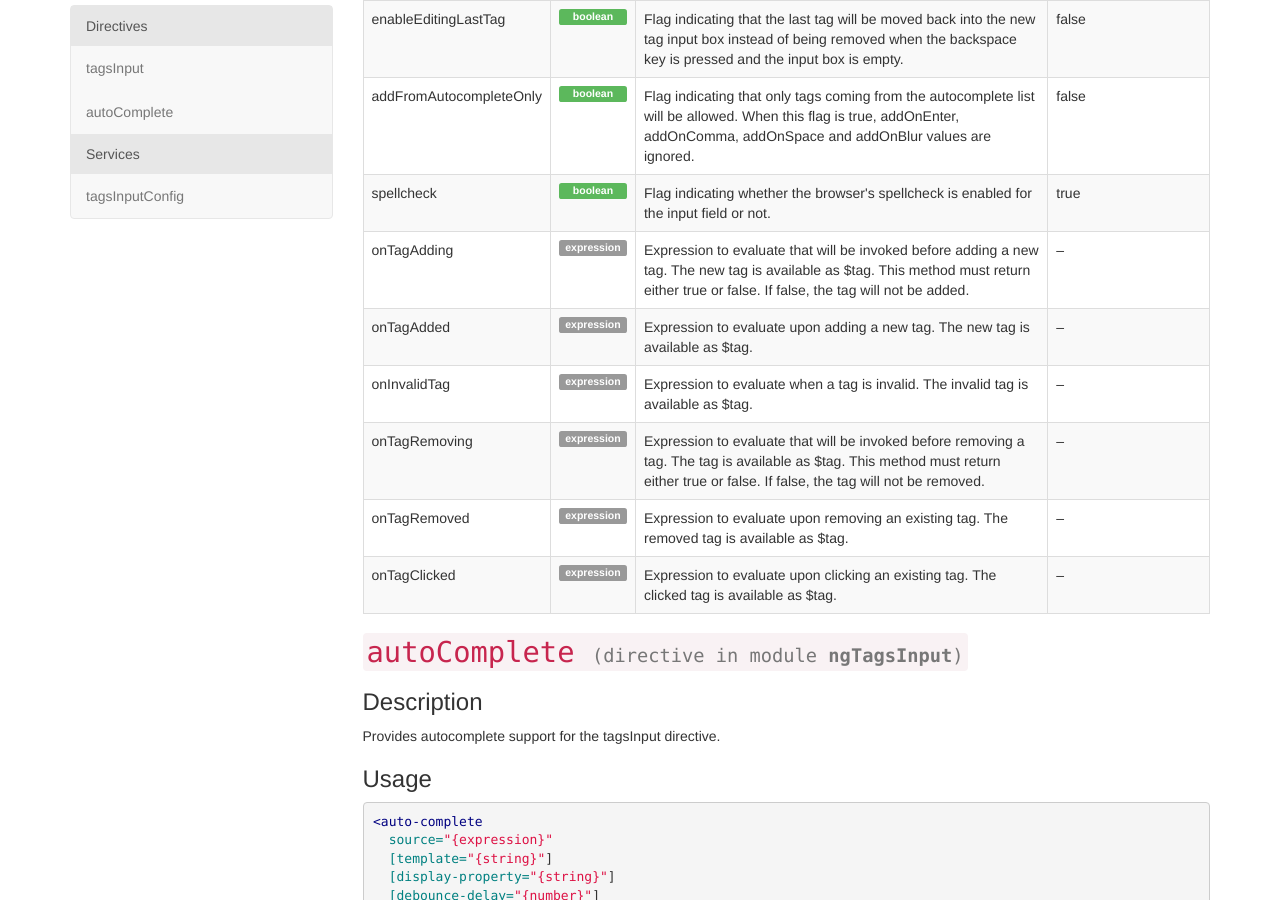
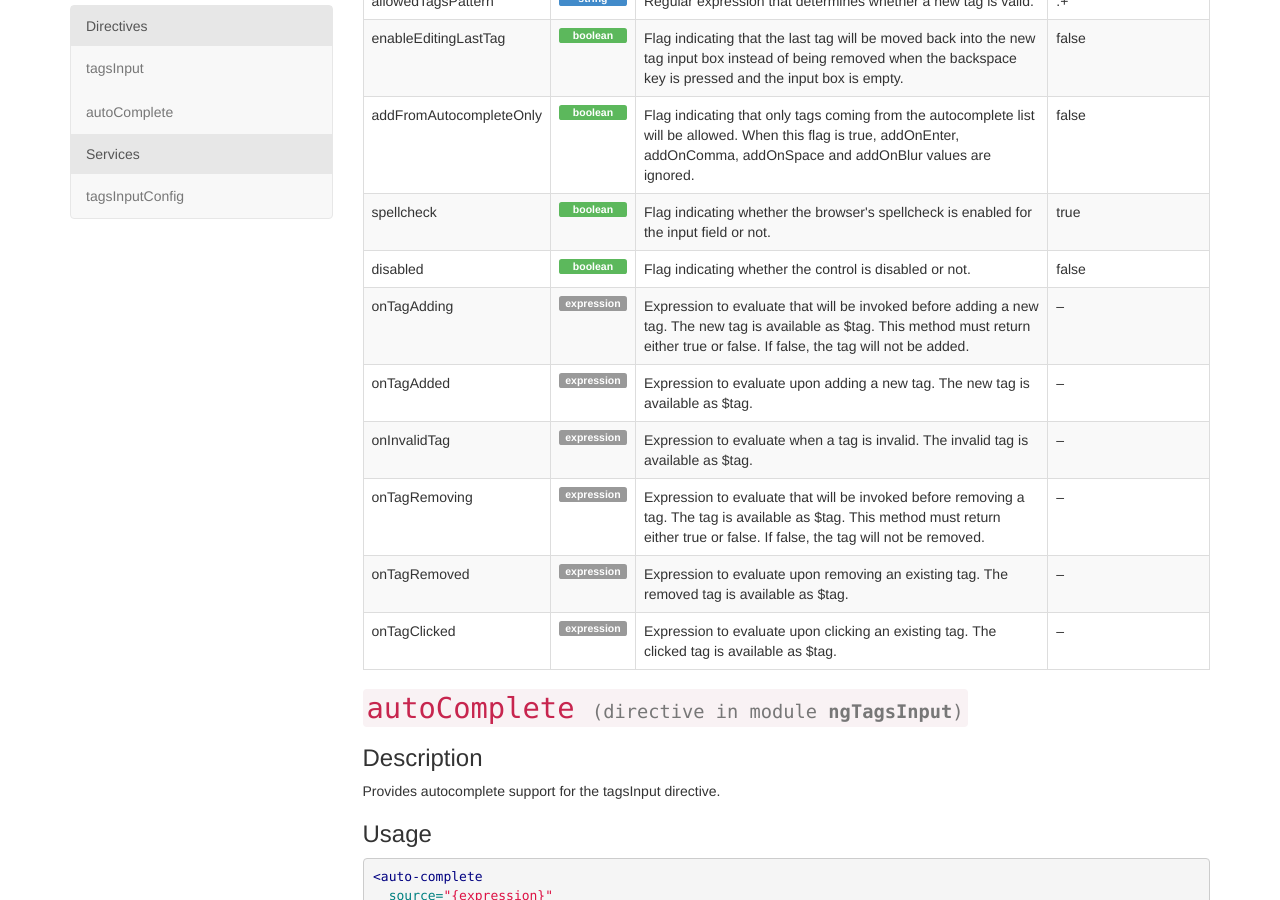
Before and after one commit to mbenford/ngTagsInput, a Jekyll site: the page built from _pages/documentation/api.html, in a window 1280 px wide and 900 px high, scrolled down 2047 px. Built offline with Jekyll 4.4.1, drawn with Linux system fonts in a browser that asks for light colours; nearby versions of some CDN libraries; Markdown is read by kramdown in place of the engine named in the settings; some of the changed text lies outside the part shown.

Commit message:
Added documentation entry for disabled attribute of tags-input.

```diff
--- a/_includes/api/tagsInput.html
+++ b/_includes/api/tagsInput.html
@@ -34,6 +34,7 @@
   [enable-editing-last-tag="{boolean}"]
   [add-from-autocomplete-only="{boolean}"]
   [spellcheck="{boolean}"]
+  [disabled="{boolean}"]
   [on-tag-adding="{expression}"]
   [on-tag-added="{expression}"]
   [on-invalid-tag="{expression}"]
@@ -207,6 +208,12 @@
           <td>true</td>
         </tr>
         <tr>
+          <td>disabled</td>
+          <td><span class="label type type-boolean">boolean</span></td>
+          <td>Flag indicating whether the control is disabled or not.</td>
+          <td>false</td>
+        </tr>
+        <tr>
           <td>onTagAdding</td>
           <td><span class="label type type-expression">expression</span></td>
           <td>Expression to evaluate that will be invoked before adding a new tag. The new tag is available as $tag. This method must return either true or false. If false, the tag will not be added.</td>
```
